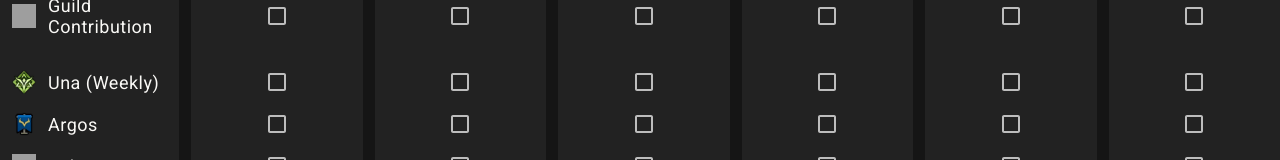
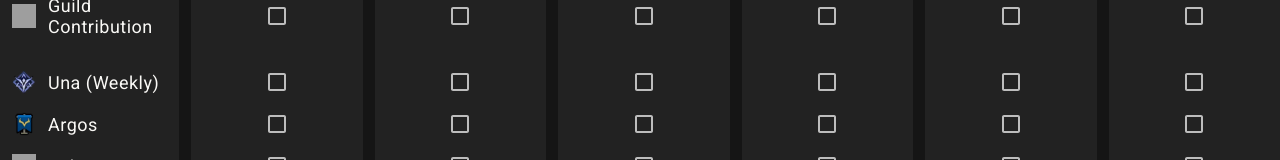
Before and after one commit to Aelnara/loa-tracker, a React (Create React App) app: page / in a window 1280 px wide. Shown: the part 401-561 px from the top of the page. Built offline with nearby package versions, Linux system fonts and the light colour scheme; grey boxes are pictures that could not be loaded.

Commit message:
feat: Progress weekly una icon

```diff
--- a/src/sections/Progress/Progress.tsx
+++ b/src/sections/Progress/Progress.tsx
@@ -11,6 +11,7 @@
 import daily_chaos from '../../assets/icons/progression/daily_chaos.png';
 import daily_guardian from '../../assets/icons/progression/daily_guardian.png';
 import daily_sylmael from '../../assets/icons/progression/daily_sylmael.png';
+import weekly_una from '../../assets/icons/progression/weekly_una.png';
 import weekly_abyssal_raid from '../../assets/icons/progression/weekly_abyssal_raid.png';
 import weekly_legion_raid from '../../assets/icons/progression/weekly_legion_raid.png';
 
@@ -50,7 +51,7 @@
                 </div>
 
                 <div css={taskContainerStyles}>
-                    <img css={taskIconStyles} src={daily_una} alt="task-icon" />
+                    <img css={taskIconStyles} src={weekly_una} alt="task-icon" />
                     <p css={taskLabelStyles}>Una (Weekly)</p>
                 </div>
                 <div css={taskContainerStyles}>
```
